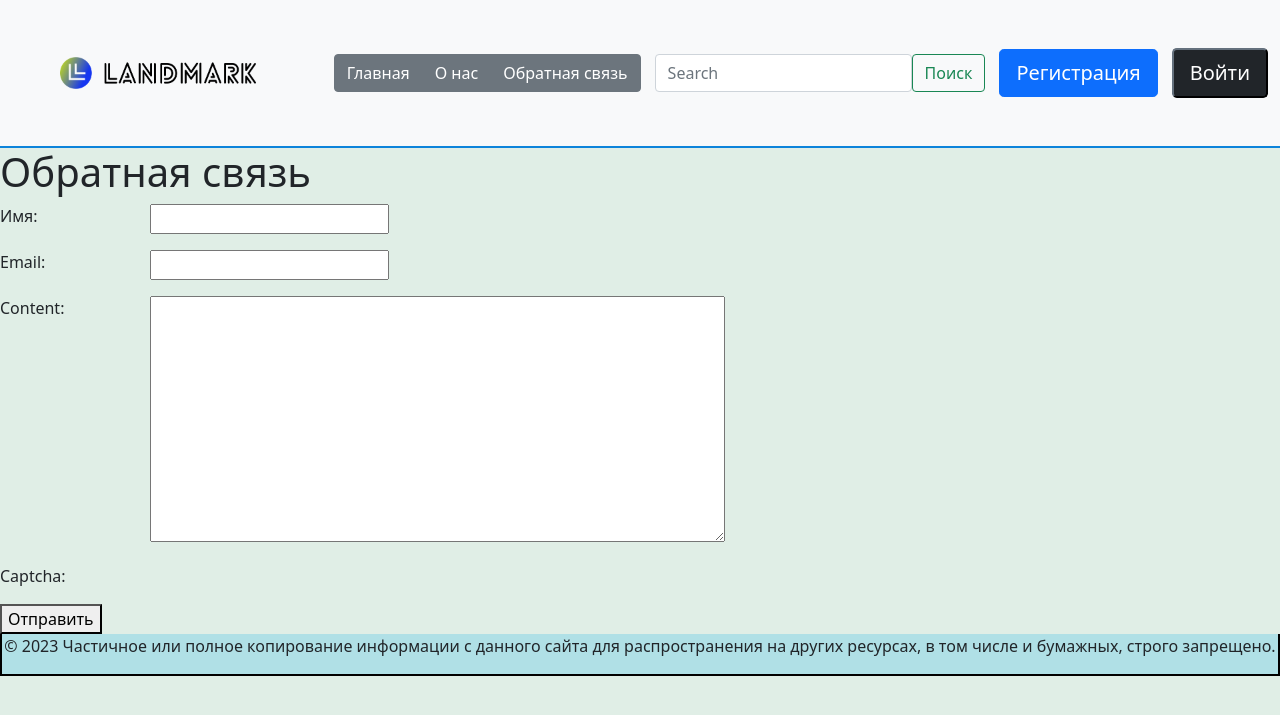
After one commit to multic3/DjangoWEB, a Django app: page /contact/ in a window 1280 px wide. The commit adds this page. Shown: the top 715 px of the page. Run offline with Django 4.2, Linux system fonts and the light colour scheme; some libraries are stand-ins or nearby versions.

Commit message:
-added caching -added feedback -added captcha

```diff
--- a/landmark/history/forms.py
+++ b/landmark/history/forms.py
@@ -1,3 +1,4 @@
+from captcha.fields import CaptchaField
 from django import forms
 from django.contrib.auth.forms import UserCreationForm, AuthenticationForm
 
@@ -18,3 +19,10 @@ class RegisterUserForm(UserCreationForm):
 class LoginUserForm(AuthenticationForm):
     username = forms.CharField(label='Логин', widget=forms.TextInput(attrs={'class': 'form-input'}))
     password = forms.CharField(label='Пароль', widget=forms.PasswordInput(attrs={'class': 'form-input'}))
+
+
+class ContactForm(forms.Form):
+    name = forms.CharField(label='Имя', max_length=255)
+    email = forms.EmailField(label='Email')
+    content = forms.CharField(widget=forms.Textarea(attrs={'cols': 60, 'rows': 10}))
+    captcha = CaptchaField()
--- a/landmark/history/templates/history/base.html
+++ b/landmark/history/templates/history/base.html
@@ -13,24 +13,21 @@
 
 
 <body style="background-color:#e0eee6">
+
   <nav class="navbar navbar-expand-lg navbar-light bg-light" style="border-bottom: 2px solid #0d84da">
     <div class="container-fluid">
       <a class="navbar-brand" href="{% url 'home' %}"><img src="{% static 'history/images/logo.png' %}" style="height:120px"></a>
       <button class="navbar-toggler" type="button" data-toggle="collapse" data-target="#navbarSupportedContent" aria-controls="navbarSupportedContent" aria-expanded="false" aria-label="Toggle navigation">
         <span class="navbar-toggler-icon"></span>
       </button>
-    <div class="collapse navbar-collapse" id="navbarSupportedContent">
-      <ul class="navbar-nav mr-auto mb-2 mb-lg-0">
-        <li class="nav-item">
-          <a class="nav-link active" aria-current="page" href="{% url 'home' %}">Главная</a>
-        </li>
-        <li class="nav-item">
-          <a class="nav-link" href="{% url 'about' %}">О нас</a>
-        </li>
 
-      </ul>
 
-    </div>
+      <div class="btn-group" role="group" aria-label="Basic example">
+      <a type="button" class="btn btn-secondary" href="{% url 'home' %}">Главная</a>
+      <a type="button" class="btn btn-secondary" href="{% url 'about' %}">О нас</a>
+      <a type="button" class="btn btn-secondary" href="{% url 'contact' %}">Обратная связь</a>
+</div>
+
 	  <form class="d-flex">
         <input class="form-control mr-2" type="search" placeholder="Search" aria-label="Search">
         <button class="btn btn-outline-success" type="submit">Поиск</button>
@@ -39,16 +36,17 @@
 
 
       {% if request.user.is_authenticated %}
-      <li class="btn btn-secondary" style="margin-left:20px; margin-right:5px ">{{user.username}} | <a href="{% url 'logout' %}">Выйти</a></li>
+      <li class="btn btn-secondary" style="margin-left:5px; margin-right:5px ">{{user.username}} | <a href="{% url 'logout' %}">Выйти</a></li>
       {% else %}
-      <form action="{% url 'register' %}" style="margin-left:20px; margin-right:5px ">
+      <form action="{% url 'register' %}" >
         <input class="btn btn-primary btn-lg pull-right" type="submit" value="Регистрация">
       </form>
 
-      <form action="{% url 'login' %}" style="margin-right:5px ">
+      <form action="{% url 'login' %}" >
         <input class="tn btn-dark btn-lg pull-right" type="submit" value="Войти">
       </form>
       {% endif %}
+
 
 </nav>
 </nav>
--- /dev/null
+++ b/landmark/history/templates/history/contact.html
@@ -0,0 +1,19 @@
+{% extends 'history/base.html' %}
+
+{% block content %}
+<h1>{{title}}</h1>
+
+<form method="post">
+    {% csrf_token %}
+
+    <div style="list-style: none; padding: 0; color: #CC0000">{{ form.non_field_errors }}</div>
+
+{% for f in form %}
+<p><label style="display: inline-block; min-width: 150px;vertical-align: top" for="{{ f.id_for_label }}">{{f.label}}: </label>{{ f }}</p>
+<div tyle="list-style: none; padding: 0; color: #CC0000">{{ f.errors }}</div>
+{% endfor %}
+
+    <button type="submit">Отправить</button>
+</form>
+
+{% endblock %}
--- a/landmark/history/urls.py
+++ b/landmark/history/urls.py
@@ -11,5 +11,6 @@ urlpatterns = [
     path('post/<slug:post_slug>/', ShowPost.as_view(), name='post'),
     path('login/', LoginUser.as_view(), name='login'),
     path('logout/', logout_user, name='logout'),
+    path('contact/', ContactFormView.as_view(), name='contact'),
     path('register/', RegisterUser.as_view(), name='register'),
 ]
--- a/landmark/history/views.py
+++ b/landmark/history/views.py
@@ -4,7 +4,7 @@ from django.contrib.auth.views import LoginView
 from django.http import HttpResponse, HttpResponseNotFound
 from django.shortcuts import render, get_object_or_404, redirect
 from django.urls import reverse_lazy
-from django.views.generic import ListView, DetailView, CreateView
+from django.views.generic import ListView, DetailView, CreateView, FormView
 
 from history.models import Movie
 from history.forms import *
@@ -85,5 +85,21 @@ def logout_user(request):
     logout(request)
     return redirect('home')
 
+
+class ContactFormView(FormView):
+    form_class = ContactForm
+    template_name = 'history/contact.html'
+    success_url = reverse_lazy('home')
+
+    def get_context_data(self, *, object_list=None, **kwargs):
+        context = super().get_context_data(**kwargs)
+        context['title'] = 'Обратная связь'
+        return context
+
+    def form_valid(self, form):
+        print(form.cleaned_data)
+        return redirect('home')
+
+
 def pageNotFound(request, exception):
     return HttpResponseNotFound(f"<h1>Страница не найдена</h1><p> Ошибка</p>")
--- a/landmark/landmark/settings.py
+++ b/landmark/landmark/settings.py
@@ -38,6 +38,7 @@ INSTALLED_APPS = [
     'django.contrib.messages',
     'django.contrib.staticfiles',
     'debug_toolbar',
+    'captcha',
     'history.apps.HistoryConfig',
 ]
 
--- a/landmark/landmark/urls.py
+++ b/landmark/landmark/urls.py
@@ -25,6 +25,7 @@ from landmark import settings
 urlpatterns = [
     path('admin/', admin.site.urls),
     path('', include('history.urls')),
+    path('captcha/', include('captcha.urls')),
 ]
 
 if settings.DEBUG:
```
Also changed, not shown: landmark/history/templates/history/login.html (added, +19 -0 lines), landmark/db.sqlite3, 1 other file.
